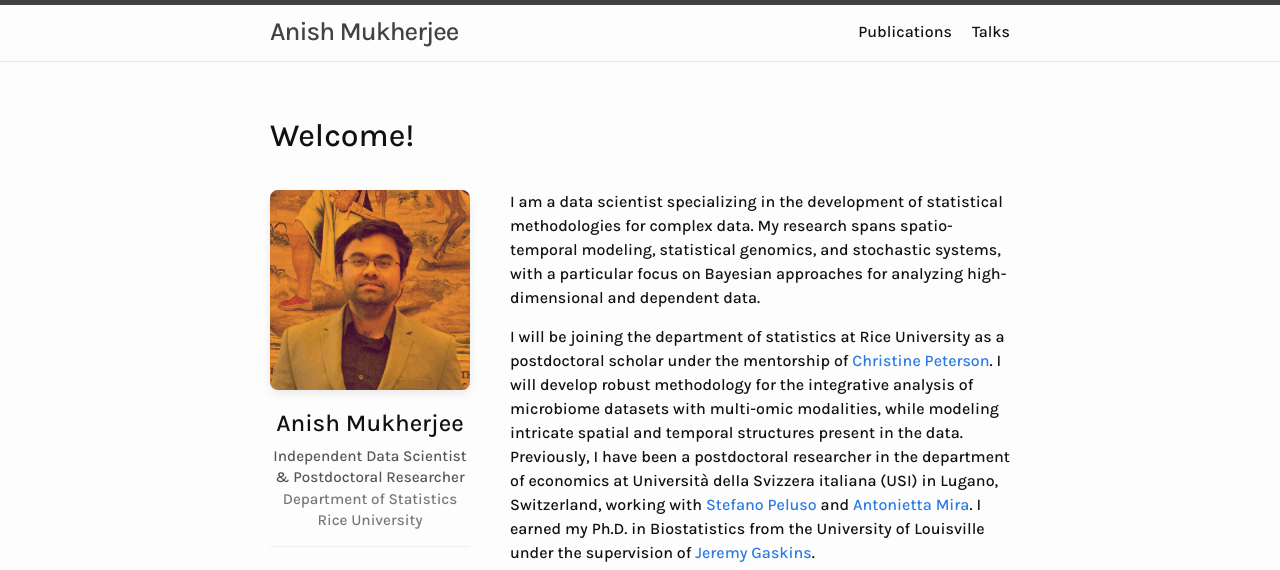
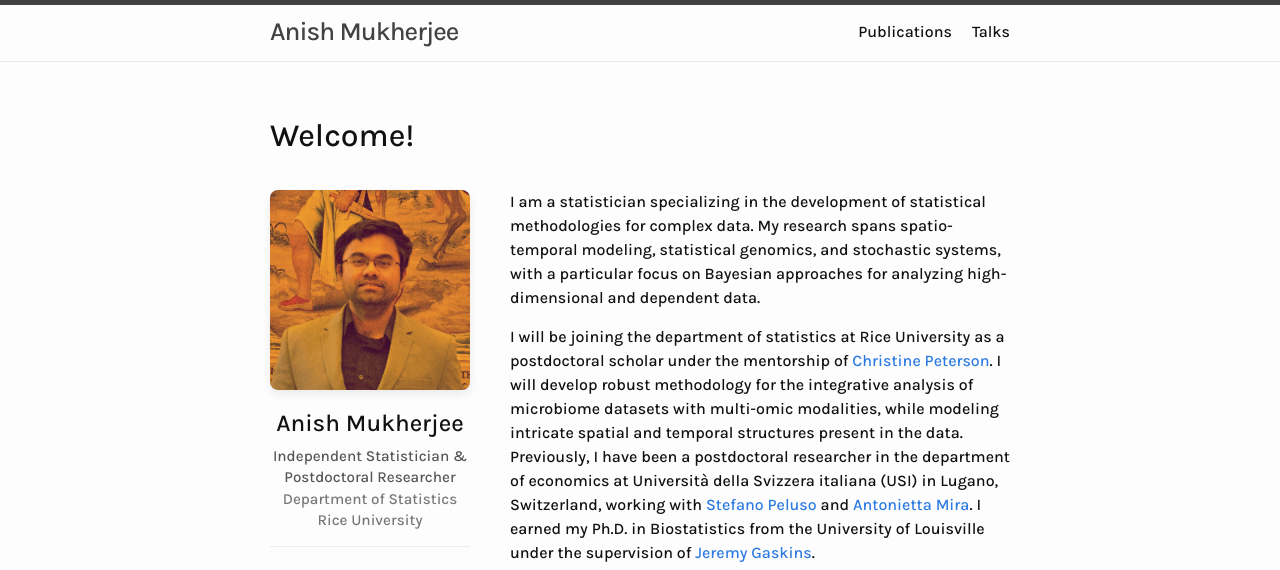
Before and after one commit to anishspace/anishspace.github.io, a Jekyll site: the page built from index.markdown, in a window 1280 px wide. Shown: the top 570 px of the page. Built offline with Jekyll 4.4.1, drawn with Linux system fonts in a browser that asks for light colours.

Commit message:
Update index.markdown

```diff
--- a/index.markdown
+++ b/index.markdown
@@ -63,7 +63,7 @@ custom_head: |
     <!-- Title & Affiliation -->
     <h2 style="margin-top: 15px; margin-bottom: 5px; font-size: 1.5em;">Anish Mukherjee</h2>
     <p style="font-size: 0.95em; color: #555; margin-bottom: 15px; line-height: 1.4em;">
-      Independent Data Scientist &amp; Postdoctoral Researcher<br>
+      Independent Statistician &amp; Postdoctoral Researcher<br>
       <span style="color: #777;">Department of Statistics<br>Rice University</span>
     </p>
 
@@ -84,7 +84,7 @@ custom_head: |
   <!-- RIGHT COLUMN: MAIN CONTENT & BIOGRAPHY -->
   <div style="flex: 2; min-width: 320px;">
 
-    <p>I am a data scientist specializing in the development of statistical methodologies for complex data. My research spans spatio-temporal modeling, statistical genomics, and stochastic systems, with a particular focus on Bayesian approaches for analyzing high-dimensional and dependent data.</p>
+    <p>I am a statistician specializing in the development of statistical methodologies for complex data. My research spans spatio-temporal modeling, statistical genomics, and stochastic systems, with a particular focus on Bayesian approaches for analyzing high-dimensional and dependent data.</p>
 
     <p>I will be joining the department of statistics at Rice University as a postdoctoral scholar under the mentorship of <a href="https://sites.google.com/rice.edu/cbpeterson/">Christine Peterson</a>. I will develop robust methodology for the integrative analysis of microbiome datasets with multi-omic modalities, while modeling intricate spatial and temporal structures present in the data.
     Previously, I have been a postdoctoral researcher in the department of economics at Università della Svizzera italiana (USI) in Lugano, Switzerland, working with <a href="https://publires.unicatt.it/en/persons/stefano-peluso/">Stefano Peluso</a> and <a href="http://usi.to/exz">Antonietta Mira</a>. I earned my Ph.D. in Biostatistics from the University of Louisville under the supervision of <a href="https://profiles.louisville.edu/jeremy.gaskins">Jeremy Gaskins</a>.
```
